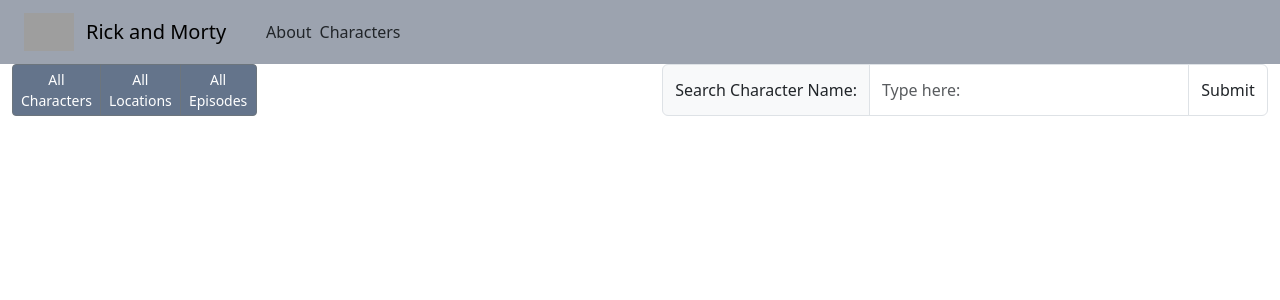
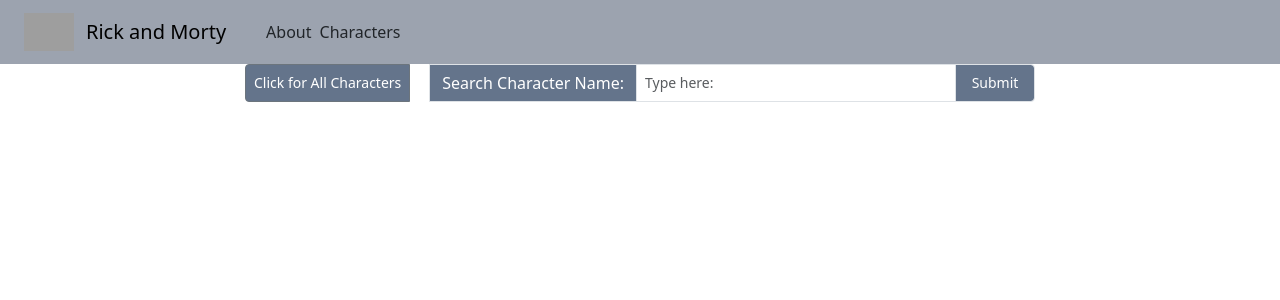
Before and after one commit to chiltom/code-platoon-assignments, a React (Vite) app in the folder rick-and-morty/front-end/: page /characters in a window 1280 px wide. Shown: the top 300 px of the page. Built offline with nearby package versions, Linux system fonts and the light colour scheme; grey boxes are pictures that could not be loaded.

Commit message:
added all character search and grab all functionality in CharacterForm

```diff
--- a/rick-and-morty/front-end/package.json
+++ b/rick-and-morty/front-end/package.json
@@ -11,8 +11,10 @@
   },
   "dependencies": {
     "autoprefixer": "^10.4.18",
+    "axios": "^1.6.7",
     "bootstrap": "^5.3.3",
     "postcss": "^8.4.35",
+    "prop-types": "^15.8.1",
     "react": "^18.2.0",
     "react-bootstrap": "^2.10.1",
     "react-dom": "^18.2.0",
--- a/rick-and-morty/front-end/src/components/CharacterForm.jsx
+++ b/rick-and-morty/front-end/src/components/CharacterForm.jsx
@@ -1,45 +1,102 @@
 import { useState, useEffect } from "react";
-import ButtonGroup from "react-bootstrap/ButtonGroup";
 import Button from "react-bootstrap/Button";
 import Form from "react-bootstrap/Form";
 import InputGroup from "react-bootstrap/InputGroup";
+import PropTypes from "prop-types";
+import axios from "axios";
 
-const CharacterForm = () => {
+const CharacterForm = ({ setCharacters }) => {
   const [input, setInput] = useState("");
+  const [name, setName] = useState("");
+  const [isLoading, setLoading] = useState(false);
 
   useEffect(() => {
-    console.log(input);
-  }, [input]);
+    const getData = async () => {
+      try {
+        const { data } = await axios.get(
+          "https://rickandmortyapi.com/api/character"
+        );
+        setCharacters(data);
+      } catch (error) {
+        alert(error);
+      }
+    };
+    if (isLoading) {
+      getData().then(() => {
+        setLoading(false);
+      });
+    }
+  }, [isLoading]);
+
+  useEffect(() => {
+    const getData = async () => {
+      try {
+        const { data } = await axios.get(
+          `https://rickandmortyapi.com/api/character/?name=${name.toLowerCase()}`
+        );
+        setCharacters(data);
+      } catch (error) {
+        alert(error);
+      }
+    };
+    if (name.length > 0) {
+      getData();
+    }
+  }, [name]);
+
+  const handleAll = (e) => {
+    e.preventDefault();
+    setLoading(true);
+  };
+
+  const handleSubmit = (e) => {
+    e.preventDefault();
+    setName(input);
+    setInput("");
+  };
 
   return (
     <>
-      <Form className="flex flex-row">
-        <ButtonGroup>
-          <Button size="sm" className="bg-slate-500" variant="secondary">
-            All Characters
+      <Form>
+        <InputGroup className="flex justify-center">
+          <Button
+            className="bg-slate-500 mr-5"
+            variant="secondary"
+            size="sm"
+            onClick={handleAll}
+          >
+            {isLoading ? "Loading..." : "Click for All Characters"}
           </Button>
-          <Button size="sm" className="bg-slate-500" variant="secondary">
-            All Locations
-          </Button>
-          <Button size="sm" className="bg-slate-500" variant="secondary">
-            All Episodes
-          </Button>
-        </ButtonGroup>
-        <InputGroup className="flex justify-end">
-          <InputGroup.Text>Search Character Name:</InputGroup.Text>
+          <InputGroup.Text className="bg-slate-500 text-white">
+            Search Character Name:
+          </InputGroup.Text>
           <Form.Control
             type="text"
+            size="sm"
             placeholder="Type here:"
             id="inputQuery"
             className="max-w-80"
             value={input}
-            onChange={(e) => setInput(e.target.value)}
+            onChange={(e) => {
+              e.preventDefault();
+              setInput(e.target.value);
+            }}
           />
-          <Form.Control type="submit" id="submitButton" className="max-w-20" />
+          <Form.Control
+            type="submit"
+            size="sm"
+            id="submitButton"
+            onClick={handleSubmit}
+            className="max-w-20 bg-slate-500 text-white"
+          />
         </InputGroup>
       </Form>
     </>
   );
 };
 
+CharacterForm.propTypes = {
+  setCharacters: PropTypes.func,
+};
+
 export default CharacterForm;
--- a/rick-and-morty/front-end/src/pages/CharactersPage.jsx
+++ b/rick-and-morty/front-end/src/pages/CharactersPage.jsx
@@ -1,4 +1,4 @@
-import { useState } from "react";
+import { useEffect, useState } from "react";
 import Card from "react-bootstrap/Card";
 import Container from "react-bootstrap/Container";
 import Row from "react-bootstrap/Row";
@@ -6,13 +6,17 @@
 import CharacterForm from "../components/CharacterForm";
 
 const CharactersPage = () => {
-  const [data, setData] = useState("");
+  const [characters, setCharacters] = useState({});
+
+  useEffect(() => {
+    console.log(characters);
+  }, [characters]);
 
   return (
     <>
       <Container fluid>
         <Row>
-          <CharacterForm />
+          <CharacterForm setCharacters={setCharacters} />
         </Row>
       </Container>
     </>
```
Also changed, not shown: 1 other file (tests, documents, lock files or other folders).
